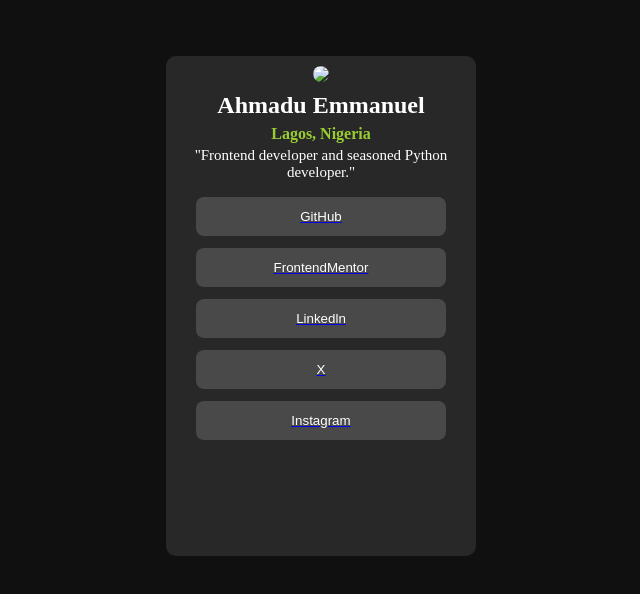
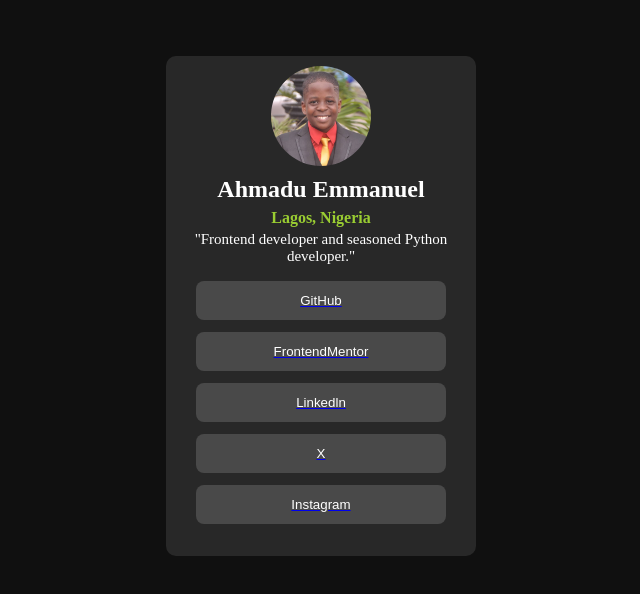
Before and after one commit to Ahmadu-creator/AE-lab, a plain HTML site: page index.html in a window 1280 px wide. Shown: the whole page, without its empty margins (346-986 px from the left). Drawn offline with Linux system fonts and the light colour scheme.

Commit message:
Update index.html

```diff
--- a/index.html
+++ b/index.html
@@ -5,11 +5,12 @@
     <meta name="viewport" content="width=device-width, initial-scale=1.0">
     <title>Social Links Profile</title>
     <link rel="stylesheet" href="style.css">
+
 </head>
 <body>
     <div class="container">
         <div class="contain">
-            <img src="images/mypic1.jpg">
+            <img src="./mypic1.jpg">
         <h2>Ahmadu Emmanuel</h2>
         <h4 style="color: yellowgreen;">Lagos, Nigeria</h4>
         <p>"Frontend developer and seasoned Python developer."</p>
```
